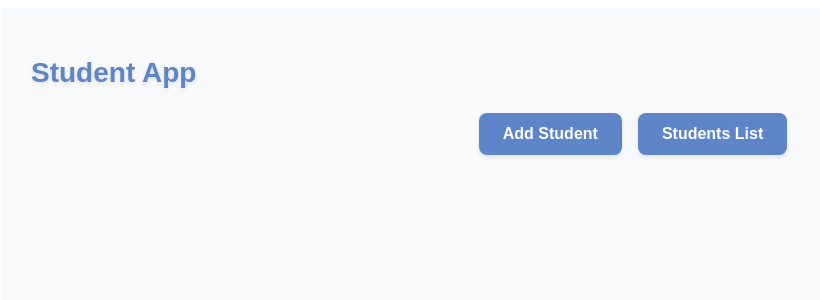
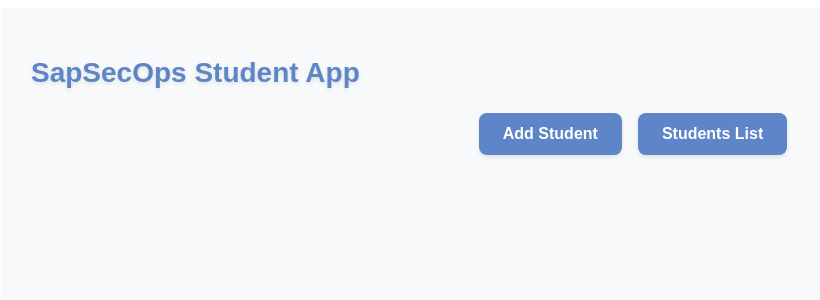
Before and after one commit to digistackops-java-org/JAVA-3-tier-UMS-Local, a React (Vite) app in the folder frontend/: page / in a window 1280 px wide. Shown: the top 300 px of the page, without its empty margins (7-827 px from the left). Built offline with nearby package versions, Linux system fonts and the light colour scheme.

Commit message:
Added Project files

```diff
--- a/frontend/src/App.jsx
+++ b/frontend/src/App.jsx
@@ -36,7 +36,7 @@ export default function App() {
 
   return (
     <div style={containerStyle}>
-      <h1 style={headerStyle}>Student App</h1>
+      <h1 style={headerStyle}>SapSecOps Student App</h1>
       {view === 'home' ? (
         <div style={{ display: 'flex', gap: theme.spacing.medium, justifyContent: 'center' }}>
           <button style={primaryBtn} onClick={() => setView('add')}>Add Student</button>
```
